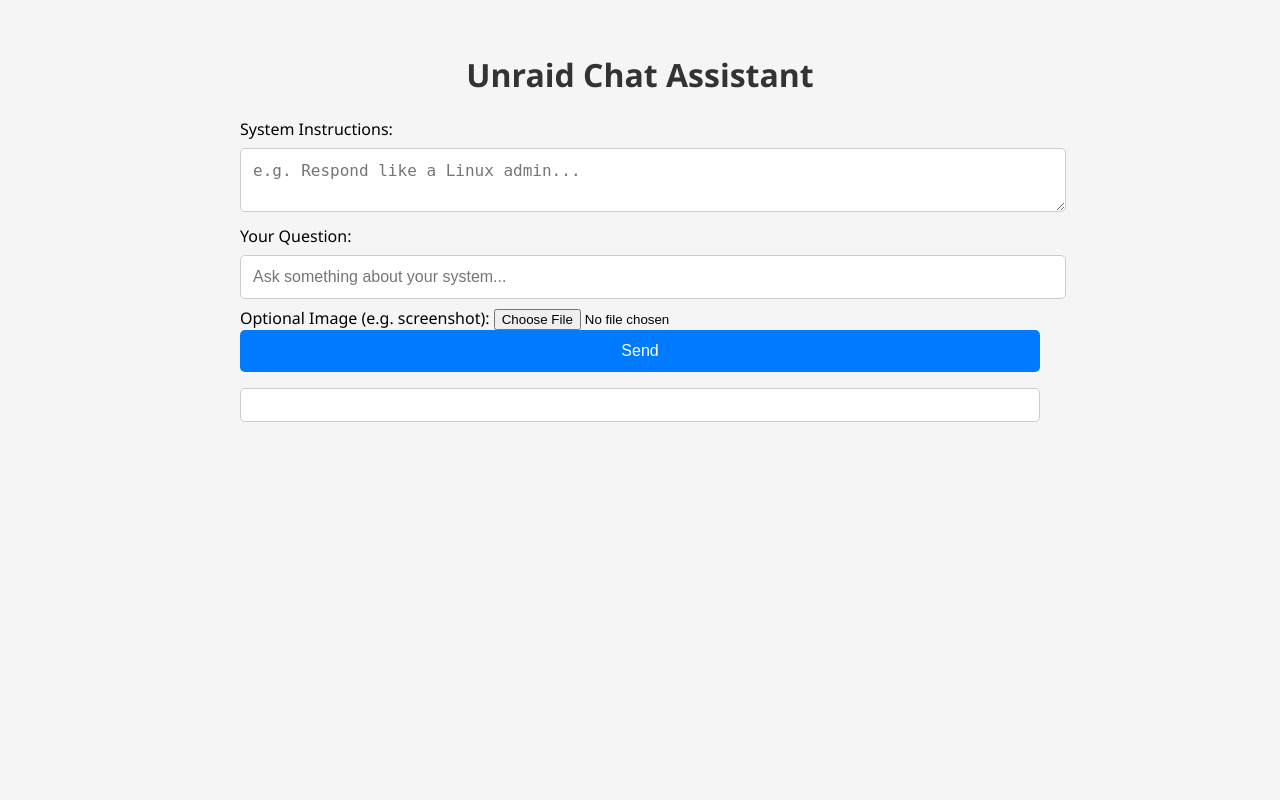
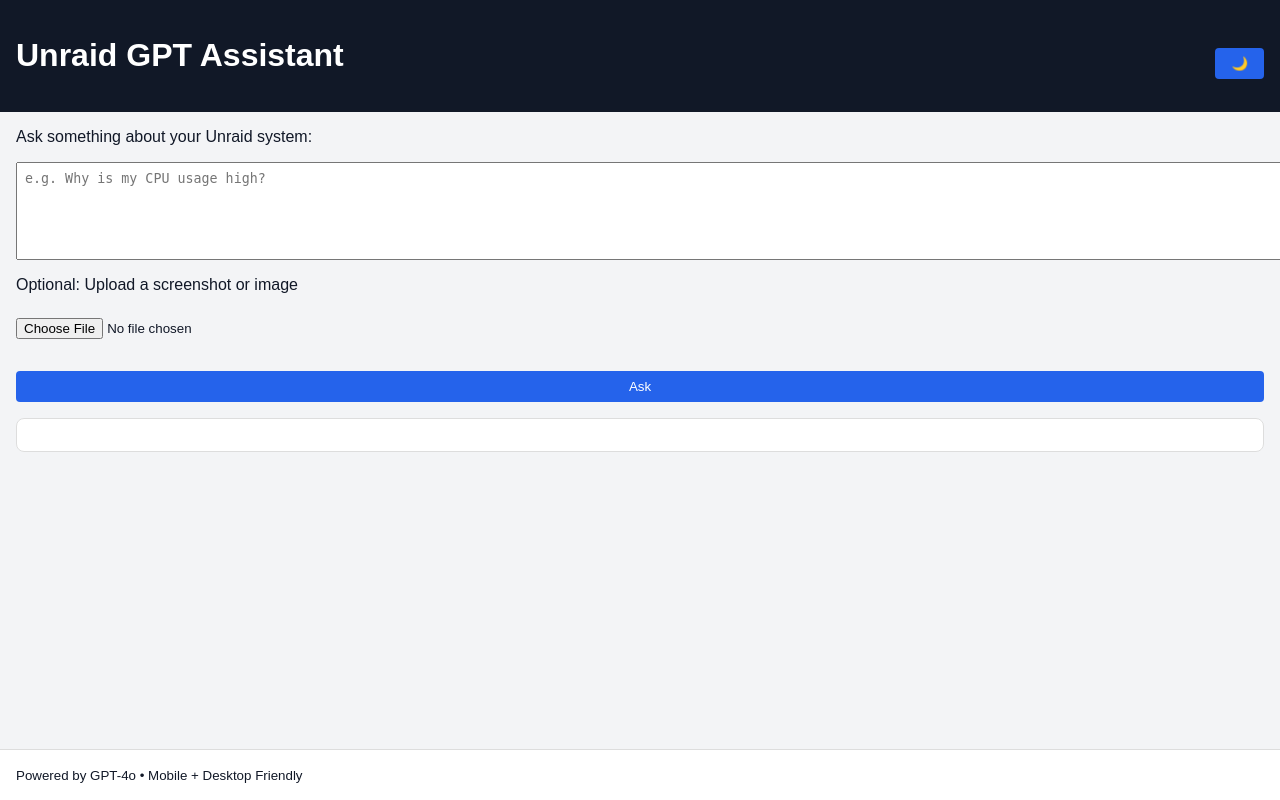
Before and after one commit to Gayb0iiiii/ChatGPT-Unraid, a Flask app: page / in a window 1280 px wide. Run offline with Flask 3, Linux system fonts and the light colour scheme.

Commit message:
Update index.html

```diff
--- a/templates/index.html
+++ b/templates/index.html
@@ -2,109 +2,129 @@
 <html lang="en">
 <head>
   <meta charset="UTF-8" />
-  <meta name="viewport" content="width=device-width, initial-scale=1.0"/>
-  <title>Unraid Assistant</title>
+  <meta name="viewport" content="width=device-width, initial-scale=1.0" />
+  <title>Unraid GPT Assistant</title>
   <style>
+    :root {
+      --bg-color: #f3f4f6;
+      --text-color: #111827;
+      --header-bg: #111827;
+      --header-text: white;
+      --button-bg: #2563eb;
+      --button-hover: #1d4ed8;
+      --output-bg: #fff;
+    }
+
+    [data-theme="dark"] {
+      --bg-color: #1f2937;
+      --text-color: #f3f4f6;
+      --header-bg: #000;
+      --header-text: #f3f4f6;
+      --button-bg: #4f46e5;
+      --button-hover: #4338ca;
+      --output-bg: #374151;
+    }
+
     body {
-      font-family: 'Segoe UI', sans-serif;
-      background: #f5f5f5;
+      font-family: sans-serif;
       margin: 0;
       padding: 0;
+      display: flex;
+      flex-direction: column;
+      height: 100vh;
+      background-color: var(--bg-color);
+      color: var(--text-color);
     }
-    .container {
-      max-width: 800px;
-      margin: 0 auto;
-      padding: 2rem;
+    header {
+      background-color: var(--header-bg);
+      color: var(--header-text);
+      padding: 1rem;
+      text-align: center;
+      display: flex;
+      justify-content: space-between;
+      align-items: center;
     }
-    h1 {
-      text-align: center;
-      color: #333;
+    main {
+      flex: 1;
+      padding: 1rem;
+      display: flex;
+      flex-direction: column;
+      gap: 1rem;
+      overflow-y: auto;
     }
-    textarea, input[type="text"] {
+    textarea {
       width: 100%;
-      padding: 0.75rem;
-      margin: 0.5rem 0;
-      border: 1px solid #ccc;
-      border-radius: 5px;
-      font-size: 1rem;
+      height: 80px;
+      padding: 0.5rem;
+      resize: none;
+    }
+    .output {
+      white-space: pre-wrap;
+      background-color: var(--output-bg);
+      padding: 1rem;
+      border: 1px solid #ddd;
+      border-radius: 0.5rem;
+    }
+    footer {
+      padding: 1rem;
+      border-top: 1px solid #ddd;
+      background-color: var(--output-bg);
+    }
+    input[type="file"] {
+      margin-top: 0.5rem;
     }
     button {
-      width: 100%;
-      padding: 0.75rem;
-      background-color: #007bff;
+      margin-top: 1rem;
+      padding: 0.5rem 1rem;
+      background-color: var(--button-bg);
+      color: white;
       border: none;
-      color: white;
-      font-size: 1rem;
-      border-radius: 5px;
+      border-radius: 0.25rem;
       cursor: pointer;
     }
     button:hover {
-      background-color: #0056b3;
-    }
-    #response {
-      white-space: pre-wrap;
-      background: white;
-      margin-top: 1rem;
-      padding: 1rem;
-      border: 1px solid #ccc;
-      border-radius: 5px;
-    }
-    .preview-img {
-      max-width: 100%;
-      margin-top: 10px;
+      background-color: var(--button-hover);
     }
   </style>
 </head>
-<body>
-  <div class="container">
-    <h1>Unraid Chat Assistant</h1>
-    <label>System Instructions:</label>
-    <textarea id="instructions" rows="2" placeholder="e.g. Respond like a Linux admin..."></textarea>
-
-    <label>Your Question:</label>
-    <input type="text" id="question" placeholder="Ask something about your system..." />
-
-    <label>Optional Image (e.g. screenshot):</label>
+<body data-theme="light">
+  <header>
+    <h1>Unraid GPT Assistant</h1>
+    <button onclick="toggleTheme()">🌙</button>
+  </header>
+  <main>
+    <label for="question">Ask something about your Unraid system:</label>
+    <textarea id="question" placeholder="e.g. Why is my CPU usage high?"></textarea>
+    <label for="image">Optional: Upload a screenshot or image</label>
     <input type="file" id="image" accept="image/*" />
-
-    <button onclick="ask()">Send</button>
-
-    <pre id="response"></pre>
-    <img id="preview" class="preview-img" />
-  </div>
+    <button onclick="submitForm()">Ask</button>
+    <div id="response" class="output"></div>
+  </main>
+  <footer>
+    <small>Powered by GPT-4o • Mobile + Desktop Friendly</small>
+  </footer>
 
   <script>
-    function ask() {
+    async function submitForm() {
       const question = document.getElementById('question').value;
-      const instructions = document.getElementById('instructions').value;
-      const fileInput = document.getElementById('image');
-      const output = document.getElementById('response');
-      const preview = document.getElementById('preview');
+      const image = document.getElementById('image').files[0];
+      const formData = new FormData();
+      formData.append('question', question);
+      if (image) formData.append('image', image);
 
-      output.textContent = '';
-      preview.src = '';
+      const res = await fetch('/ask/image', {
+        method: 'POST',
+        body: formData,
+      });
 
-      const formData = new FormData();
-      formData.append("question", question);
-      formData.append("instructions", instructions);
-      if (fileInput.files.length > 0) {
-        formData.append("image", fileInput.files[0]);
-        const reader = new FileReader();
-        reader.onload = () => preview.src = reader.result;
-        reader.readAsDataURL(fileInput.files[0]);
-      }
+      const data = await res.json();
+      document.getElementById('response').innerText = data.response || data.error || 'No response';
+    }
 
-      fetch("/ask/image", {
-        method: "POST",
-        body: formData
-      })
-      .then(res => res.json())
-      .then(data => {
-        output.textContent = data.response || data.error;
-      })
-      .catch(err => {
-        output.textContent = "[ERROR] " + err;
-      });
+    function toggleTheme() {
+      const body = document.body;
+      const current = body.getAttribute("data-theme");
+      body.setAttribute("data-theme", current === "dark" ? "light" : "dark");
     }
   </script>
 </body>
```
